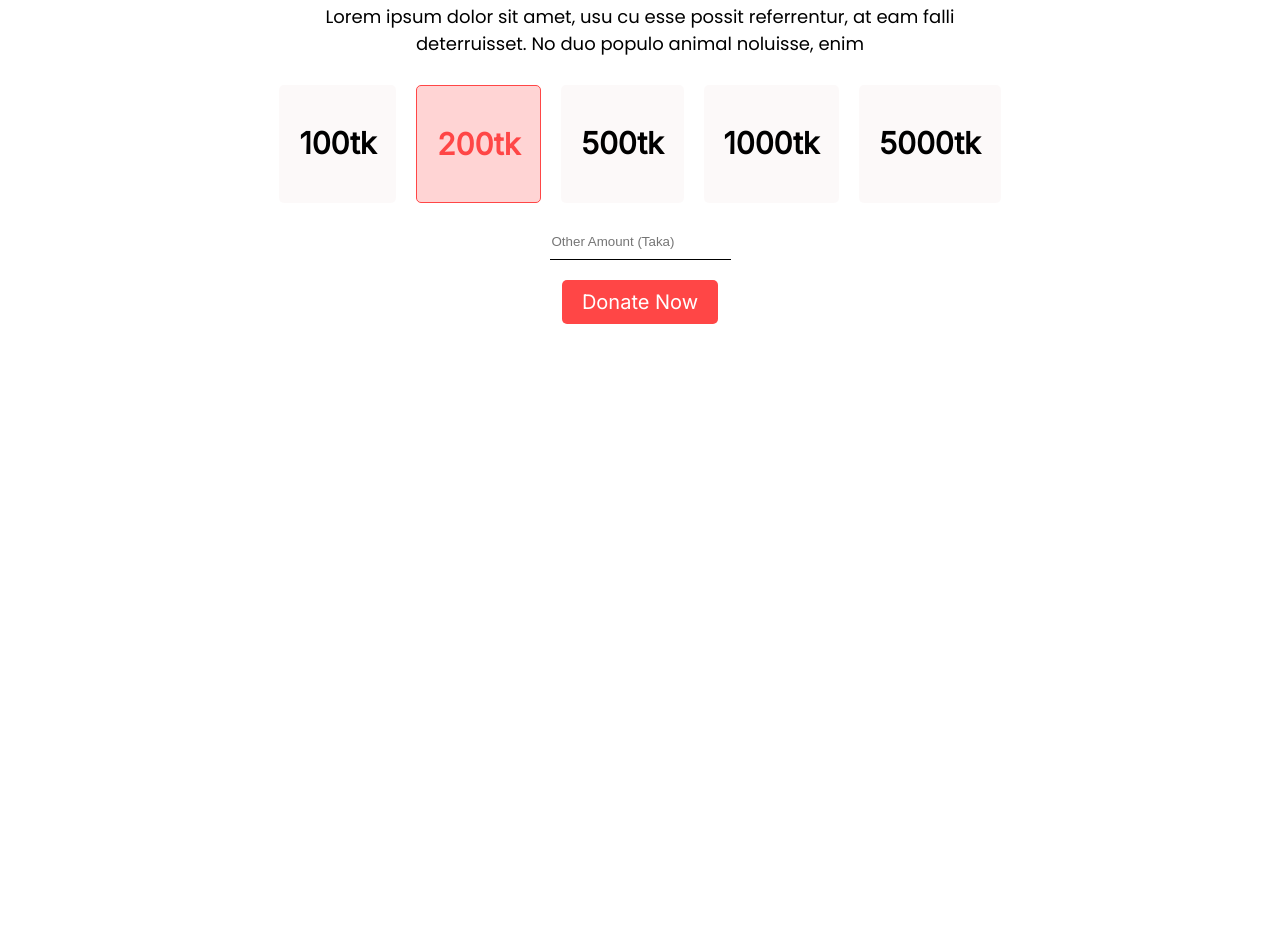
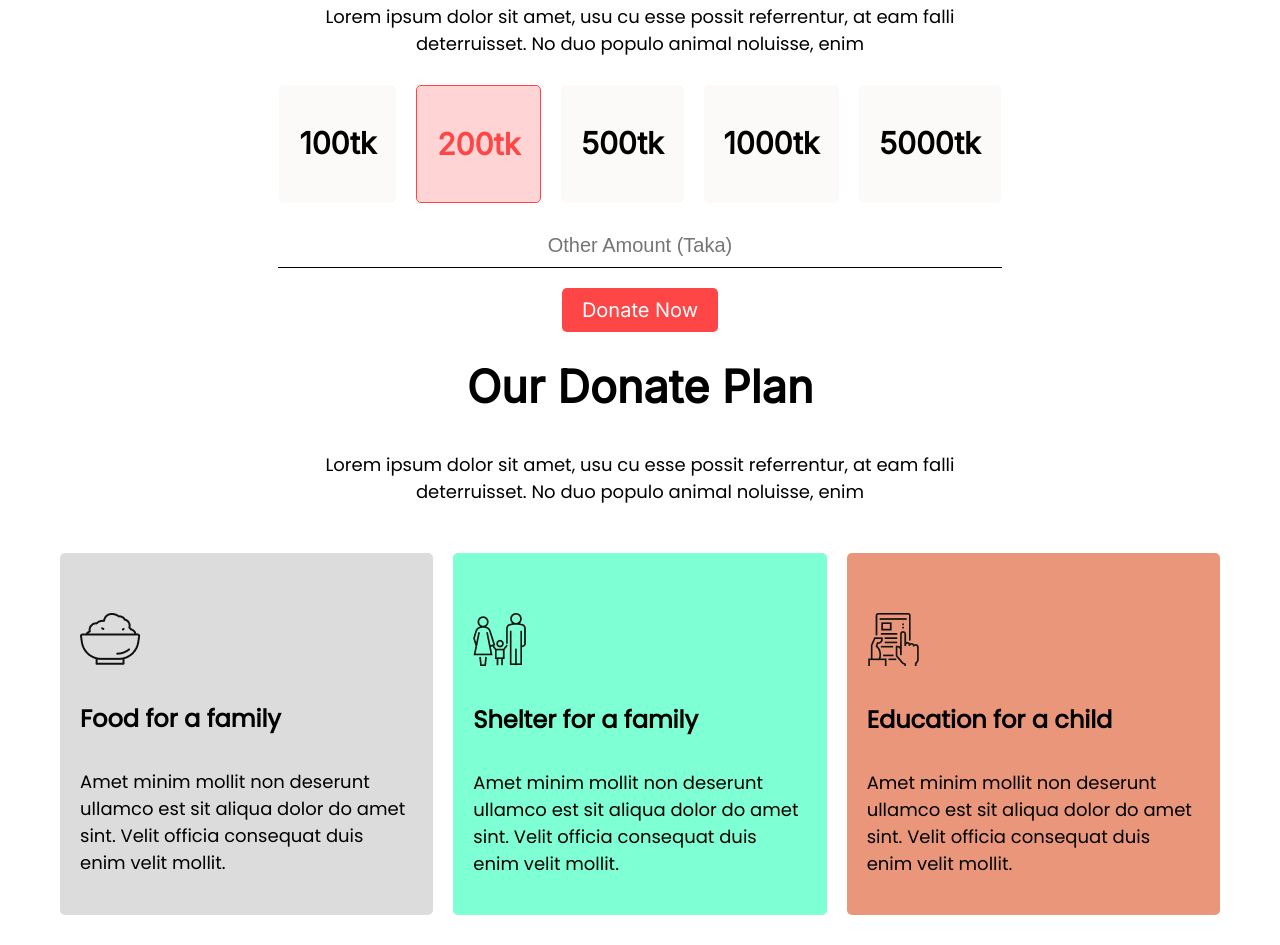
Before and after one commit to MdRehanAli/Save_life_Help_orphans, a plain HTML site: page index.html in a window 1280 px wide. Shown: the part 650-1595 px from the top of the page. Before the commit the page ends 974 px from the top, so only its background shows below. Drawn offline with Linux system fonts and the light colour scheme; a web font is replaced by a local one.

Commit message:
donation Plan Added

```diff
--- a/index.html
+++ b/index.html
@@ -62,6 +62,47 @@
             </div>
         </div>
     </section>
+
+    <section>
+        <div class="flexible flex_column">
+            <div>
+                <h2>Our Donate Plan</h2>
+                <p>Lorem ipsum dolor sit amet, usu cu esse possit referrentur, at eam falli <br> deterruisset. No duo
+                    populo animal noluisse, enim</p>
+            </div>
+    </section>
+
+    <section class="section_5">
+        <div class="flexible">
+            <div class="bg">
+                <img src="food.png" alt="Food Icon">
+                <h4>Food for a family</h4>
+                <p>Amet minim mollit non deserunt
+                    ullamco est sit aliqua dolor do amet
+                    sint. Velit officia consequat duis enim
+                    velit mollit.</p>
+            </div>
+
+            <div class="bg bg-color_2">
+                <img src="shelter.png" alt="shelter Icon">
+                <h4>Shelter for a family</h4>
+                <p>Amet minim mollit non deserunt
+                    ullamco est sit aliqua dolor do amet
+                    sint. Velit officia consequat duis enim
+                    velit mollit.</p>
+            </div>
+
+            <div class="bg bg-color_3">
+                <img src="Frame-1.png" alt="Frame Icon">
+                <h4>Education for a child</h4>
+                <p>Amet minim mollit non deserunt
+                    ullamco est sit aliqua dolor do amet
+                    sint. Velit officia consequat duis enim
+                    velit mollit.</p>
+            </div>
+        </div>
+    </section>
+
 </body>
 
 </html>
--- a/style.css
+++ b/style.css
@@ -34,7 +34,7 @@ p {
     font-size: 18px;
 }
 
-#spacing{
+#spacing {
     padding-bottom: 40px;
 }
 
@@ -54,37 +54,59 @@ p {
     border-radius: 5px;
 }
 
-.flexible{
+.flexible {
     display: flex;
 }
 
-.flex_column{
-flex-direction: column;
-text-align: center;
+.flex_column {
+    flex-direction: column;
+    text-align: center;
 }
 
-.width_share{
+.width_share {
     padding: 10px 20px;
     border-radius: 5px;
     margin: 10px;
-    background-color:rgba(250, 245, 245, 0.616);
+    background-color: rgba(250, 245, 245, 0.616);
 }
 
-.center{
+.center {
     margin: auto;
 }
 
-.mark{
-background-color: rgba(255, 195, 195, 0.712);
-border: 1px solid rgb(255, 70, 70);
-color: rgb(255, 70, 70);
+.mark {
+    background-color: rgba(255, 195, 195, 0.712);
+    border: 1px solid rgb(255, 70, 70);
+    color: rgb(255, 70, 70);
 }
 
-.input{
+.input {
     text-decoration: none;
     border: none;
     border-bottom: 1px solid black;
     margin-bottom: 30px;
     margin-top: 20px;
     padding-bottom: 10px;
+    text-align: center;
+    font-size: 20px;
+    width: 720px;
 }
+
+.bg {
+    background-color: gainsboro;
+    margin: 10px;
+    padding: 60px 20px 20px;
+    border-radius: 5px;
+}
+
+.bg-color_2{
+background-color: aquamarine;
+}
+
+.bg-color_3{
+    background-color: darksalmon;
+    }
+
+.section_5 {
+    margin: 20px 50px 20px 50px;
+}
```
Also changed, not shown: Frame-1.png (added), food.png (added), shelter.png (added).
